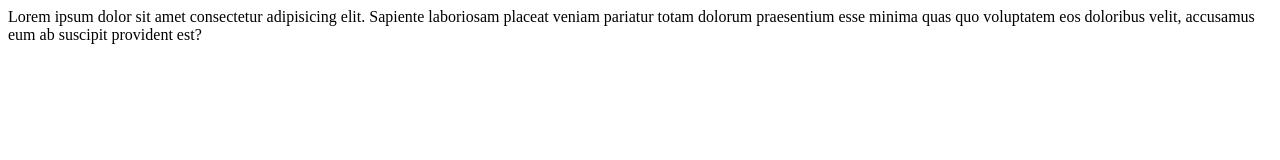
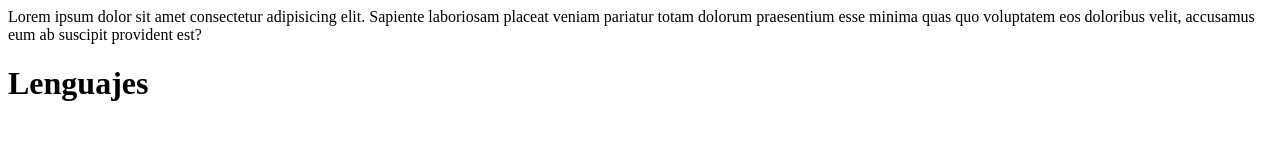
Before and after one commit to 23121048/libreria, a plain HTML site: page inicio/index.html in a window 1280 px wide. Drawn offline with Linux system fonts and the light colour scheme.

Commit message:
primera modificacion

```diff
--- a/inicio/index.html
+++ b/inicio/index.html
@@ -9,5 +9,6 @@
     <div>
         Lorem ipsum dolor sit amet consectetur adipisicing elit. Sapiente laboriosam placeat veniam pariatur totam dolorum praesentium esse minima quas quo voluptatem eos doloribus velit, accusamus eum ab suscipit provident est?
     </div>
+    <h1>Lenguajes</h1>
 </body>
 </html>
```
